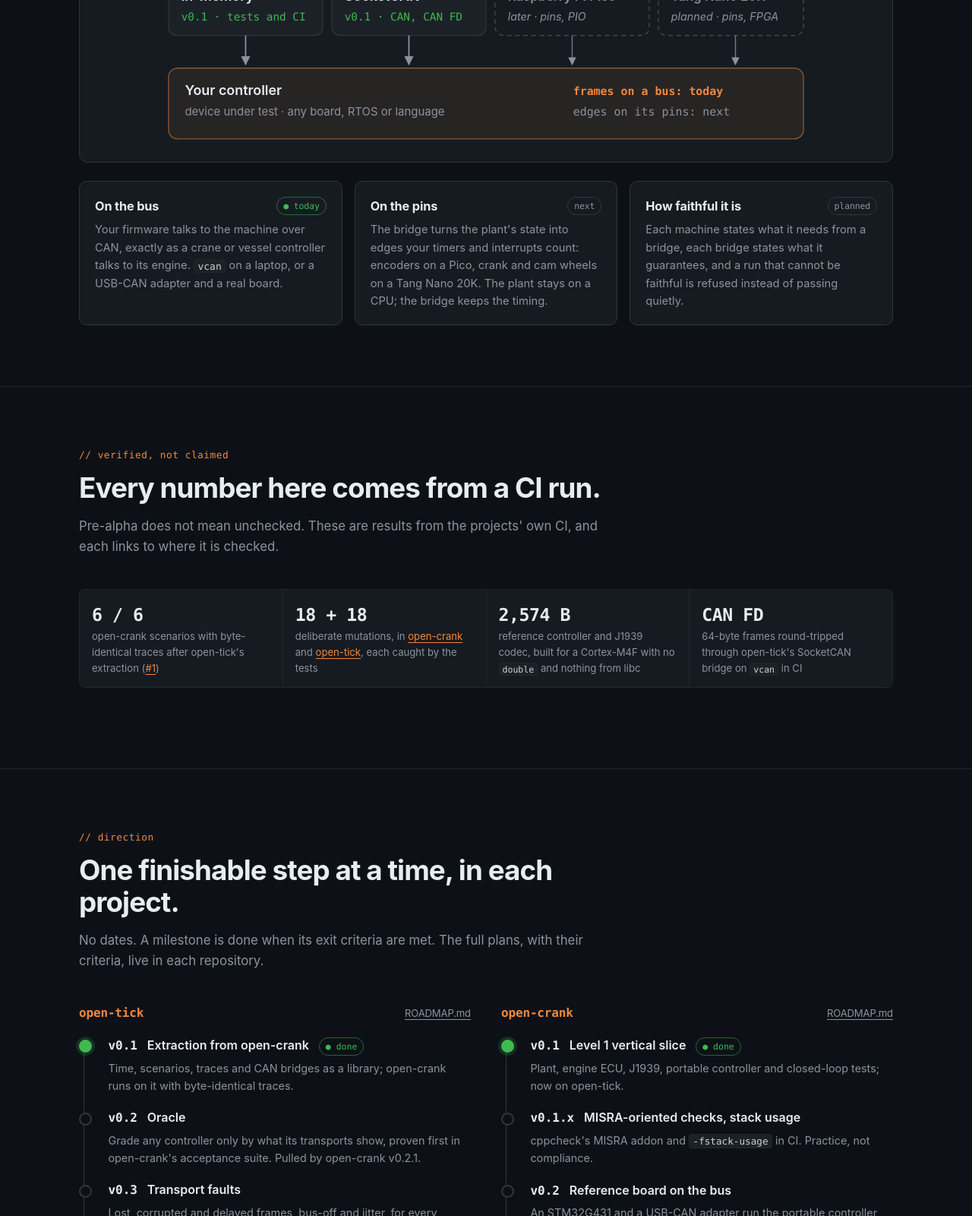
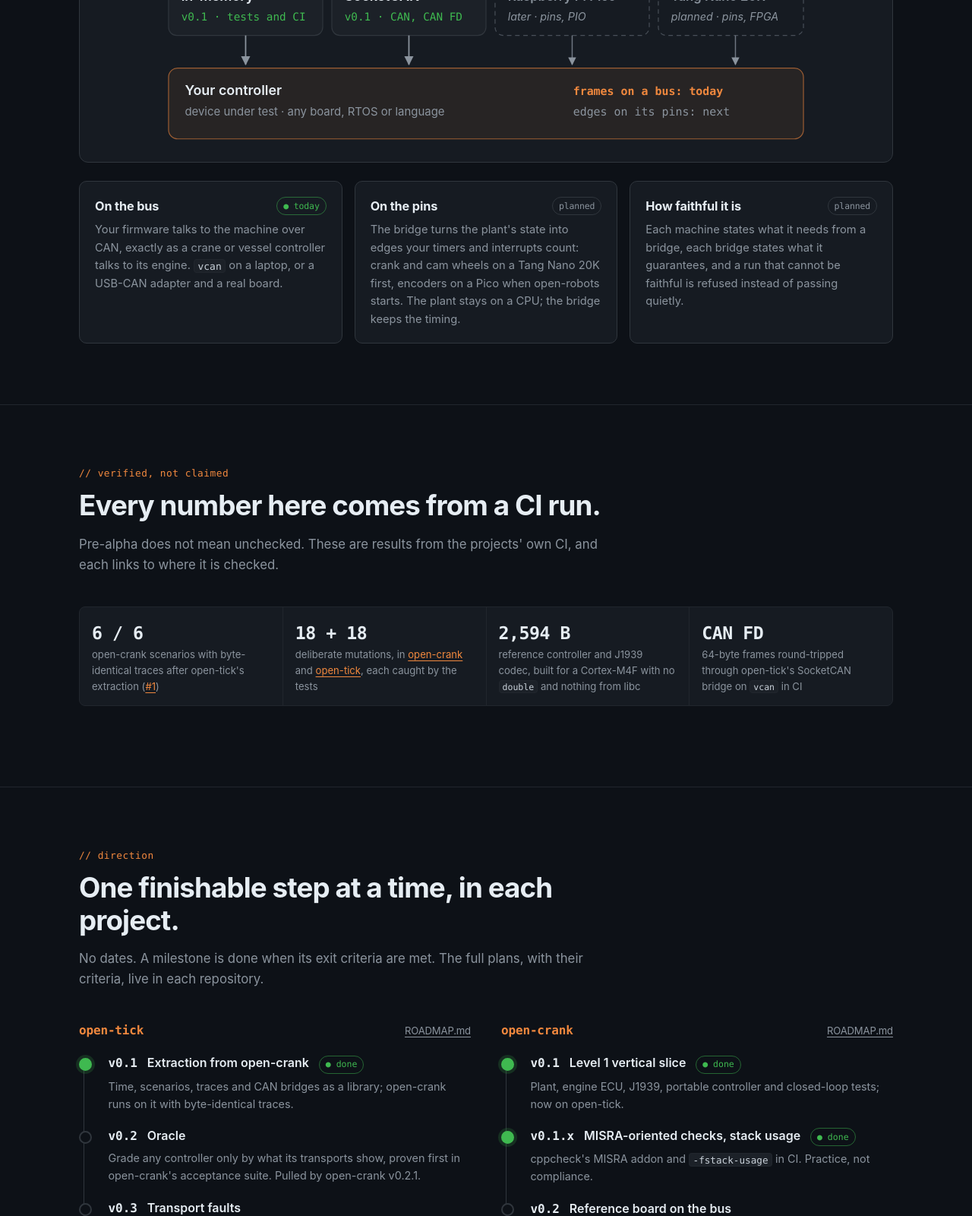
Before and after one commit to Open-Heavy-Machinery/open-heavy-machinery.github.io, a plain HTML site: page index.html in a window 1280 px wide. Shown: the part 3212-4812 px from the top of the page at 76% size. Drawn offline with Linux system fonts and the light colour scheme.

Commit message:
docs: mark v0.1.x done, fix the fidelity-contract milestone and the size
- open-crank v0.1.x is done: its timeline entries get the "done" state
  on the home and project pages, and the "planned from v0.1.x" line now
  says "in CI since v0.1.x".
- The fidelity contract is planned for v0.4 (open-tick ROADMAP), not
  v0.3.
- The reference controller's size is 2,594 B, as measured by
  check_portable.sh after the MISRA fixes (it was 2,574 B).
- The home page no longer calls the pin level "next": the Tang Nano 20K
  comes with open-crank v0.4, after transport faults, and the Pico
  comes when open-robots starts.

Assisted-by: Claude

```diff
--- a/index.html
+++ b/index.html
@@ -122,7 +122,7 @@
               <li>one nanosecond timebase; free-run and paced drivers</li>
               <li>scenarios as data, traces that refuse to shift a column</li>
               <li>CAN and CAN FD: in memory, or on SocketCAN</li>
-              <li>next: encoders and crank wheels on real pins</li>
+              <li>next: transport faults, then crank wheels on a Tang Nano 20K's pins</li>
             </ul>
             <div class="links"><a class="main" href="open-tick/">open-tick</a><a href="https://github.com/Open-Heavy-Machinery/open-tick">GitHub</a></div>
           </article>
@@ -221,8 +221,8 @@
               <p>Your firmware talks to the machine over CAN, exactly as a crane or vessel controller talks to its engine. <code>vcan</code> on a laptop, or a USB-CAN adapter and a real board.</p>
             </div>
             <div class="level">
-              <h3>On the pins <span class="chip">next</span></h3>
-              <p>The bridge turns the plant's state into edges your timers and interrupts count: encoders on a Pico, crank and cam wheels on a Tang Nano 20K. The plant stays on a CPU; the bridge keeps the timing.</p>
+              <h3>On the pins <span class="chip">planned</span></h3>
+              <p>The bridge turns the plant's state into edges your timers and interrupts count: crank and cam wheels on a Tang Nano 20K first, encoders on a Pico when open-robots starts. The plant stays on a CPU; the bridge keeps the timing.</p>
             </div>
             <div class="level">
               <h3>How faithful it is <span class="chip">planned</span></h3>
@@ -241,7 +241,7 @@
         <div class="stats">
           <div class="stat"><div class="value">6 / 6</div><div class="label">open-crank scenarios with byte-identical traces after open-tick's extraction (<a href="https://github.com/Open-Heavy-Machinery/open-crank/pull/1">#1</a>)</div></div>
           <div class="stat"><div class="value">18 + 18</div><div class="label">deliberate mutations, in <a href="https://github.com/Open-Heavy-Machinery/open-crank/blob/main/tools/mutation_check.sh">open-crank</a> and <a href="https://github.com/Open-Heavy-Machinery/open-tick/blob/main/tools/mutation_check.sh">open-tick</a>, each caught by the tests</div></div>
-          <div class="stat"><div class="value">2,574 B</div><div class="label">reference controller and J1939 codec, built for a Cortex-M4F with no <code>double</code> and nothing from libc</div></div>
+          <div class="stat"><div class="value">2,594 B</div><div class="label">reference controller and J1939 codec, built for a Cortex-M4F with no <code>double</code> and nothing from libc</div></div>
           <div class="stat"><div class="value">CAN FD</div><div class="label">64-byte frames round-tripped through open-tick's SocketCAN bridge on <code>vcan</code> in CI</div></div>
         </div>
       </div>
@@ -269,7 +269,7 @@
             <h3>open-crank <a href="https://github.com/Open-Heavy-Machinery/open-crank/blob/main/ROADMAP.md">ROADMAP.md</a></h3>
             <ol class="timeline compact">
               <li class="done"><div class="tl-head"><span class="tl-ver">v0.1</span><span class="tl-title">Level 1 vertical slice</span><span class="chip now">done</span></div><p>Plant, engine ECU, J1939, portable controller and closed-loop tests; now on open-tick.</p></li>
-              <li><div class="tl-head"><span class="tl-ver">v0.1.x</span><span class="tl-title">MISRA-oriented checks, stack usage</span></div><p>cppcheck's MISRA addon and <code>-fstack-usage</code> in CI. Practice, not compliance.</p></li>
+              <li class="done"><div class="tl-head"><span class="tl-ver">v0.1.x</span><span class="tl-title">MISRA-oriented checks, stack usage</span><span class="chip now">done</span></div><p>cppcheck's MISRA addon and <code>-fstack-usage</code> in CI. Practice, not compliance.</p></li>
               <li><div class="tl-head"><span class="tl-ver">v0.2</span><span class="tl-title">Reference board on the bus</span></div><p>An STM32G431 and a USB-CAN adapter run the portable controller unchanged.</p></li>
               <li><div class="tl-head"><span class="tl-ver">v0.2.1–v0.3</span><span class="tl-title">Acceptance suite, robustness</span></div><p>Grade any controller by its frames; fault injection, DM1 and a watchdog on the board.</p></li>
               <li><div class="tl-head"><span class="tl-ver">v0.4</span><span class="tl-title">Level 2: your firmware as the engine ECU</span></div><p>Crank and cam signals from open-tick's Tang Nano 20K bridge; fuel from your injector pulses.</p></li>
```
Also changed, not shown: open-crank/index.html (+3 -3 lines), open-tick/index.html (+1 -1 lines).
